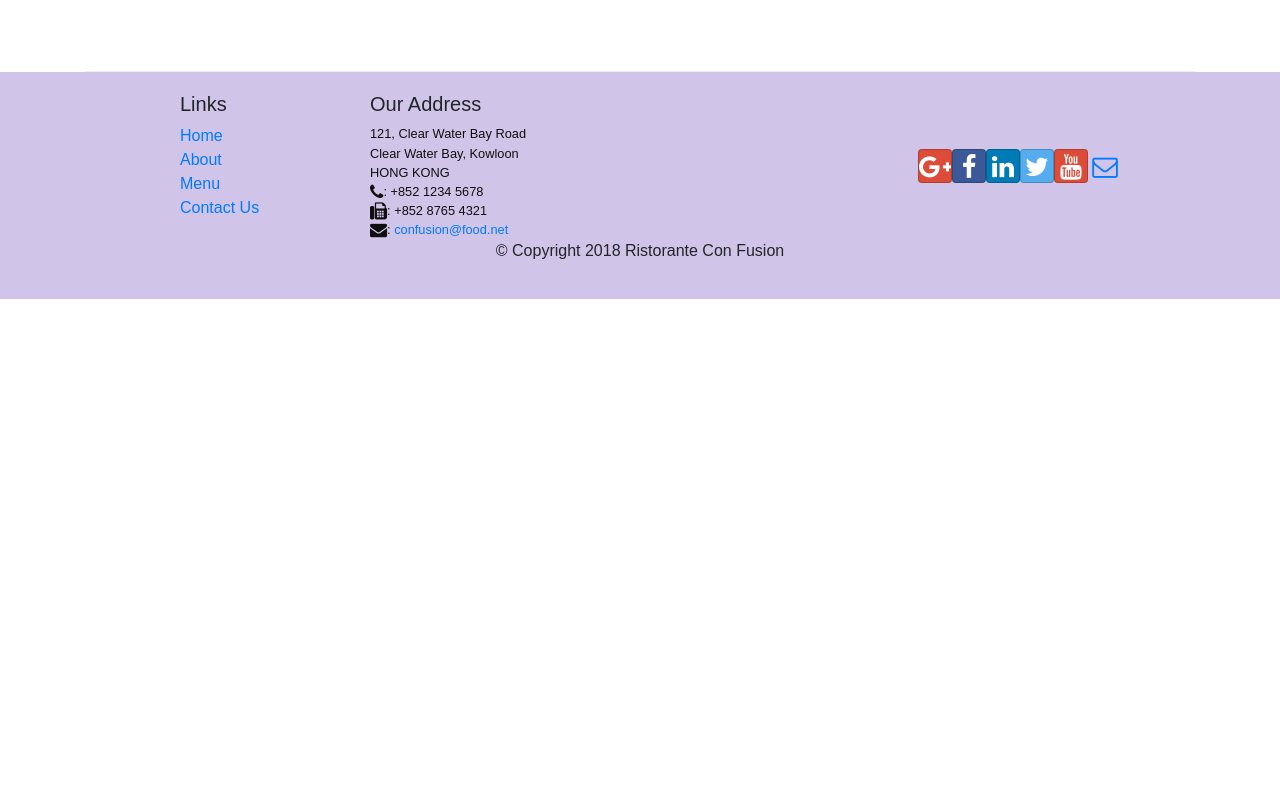
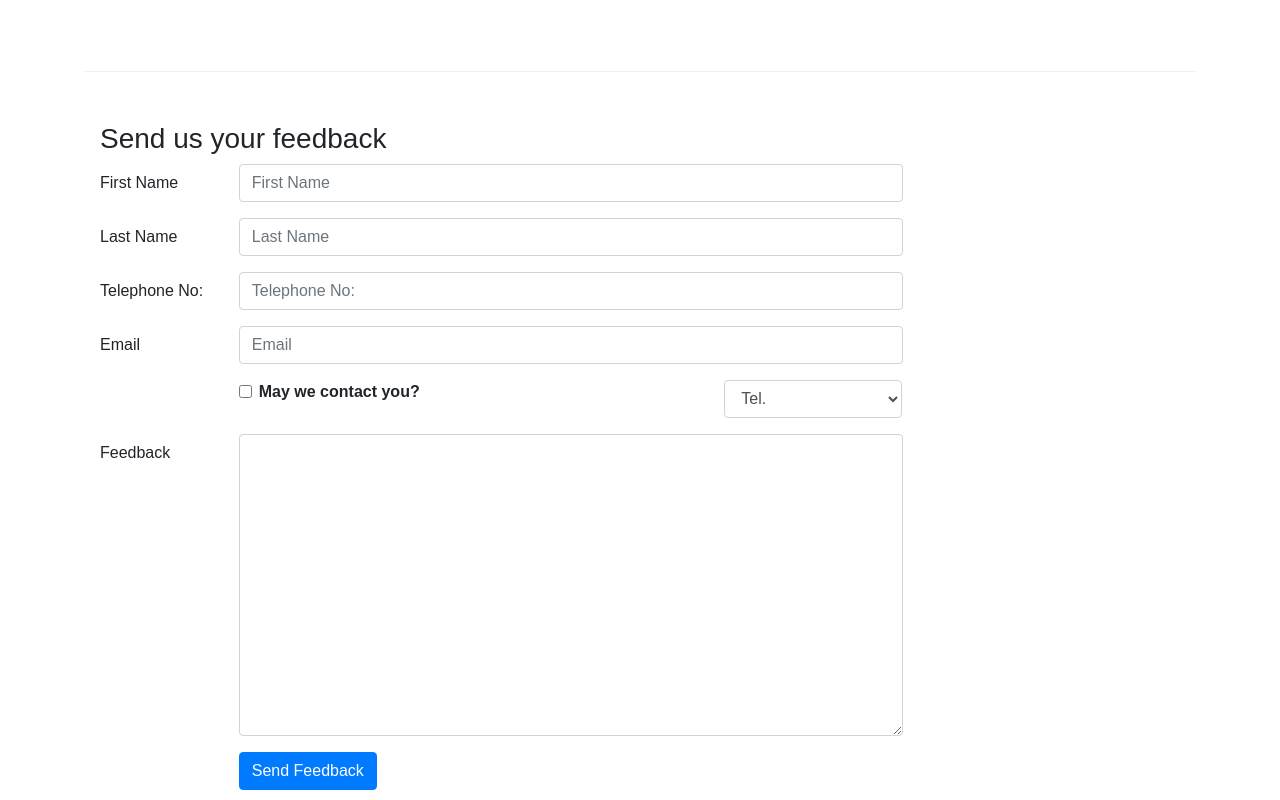
Before and after one commit to joypoddar/react-course, a React (Create React App) app in the folder confusion/: page /contactus in a window 1280 px wide. Shown: the part 800-1600 px from the top of the page. Before the commit the page ends 1099 px from the top, so only its background shows below. Built offline with nearby package versions, Linux system fonts and the light colour scheme.

Commit message:
Controlled Forms

```diff
--- a/confusion/src/components/ContactComponent.js
+++ b/confusion/src/components/ContactComponent.js
@@ -1,13 +1,57 @@
-import React from 'react';
-import { Breadcrumb, BreadcrumbItem } from 'reactstrap';
-import {Link} from 'react-router-dom';
+import React, { Component } from "react";
+import {
+  Breadcrumb,
+  BreadcrumbItem,
+  Button,
+  Form,
+  FormGroup,
+  Label,
+  Input,
+  Col,
+} from "reactstrap";
+import { Link } from "react-router-dom";
 
-function Contact(props) {
+class Contact extends Component {
+  constructor(props) {
+    super(props);
+
+    this.state = {
+      firstname: "",
+      lastname: "",
+      telnum: "",
+      email: "",
+      agree: false,
+      contactType: "Tel",
+      message: "",
+    };
+    this.handleSubmit = this.handleSubmit.bind(this);
+    this.handleInputChange = this.handleInputChange.bind(this);
+  }
+
+  handleInputChange(event) {
+    const target = event.target;
+    const value = target.type === "checkbox" ? target.checked : target.value;
+    const name = target.name;
+
+    this.setState({
+      [name]: value,
+    });
+  }
+
+  handleSubmit(event) {
+    console.log("Current State is: " + JSON.stringify(this.state));
+    alert("Current State is: " + JSON.stringify(this.state));
+    event.preventDefault();
+  }
+
+  render() {
     return (
       <div className="container">
         <div className="row">
           <Breadcrumb>
-                    <BreadcrumbItem><Link to='/home'>Home</Link></BreadcrumbItem>
+            <BreadcrumbItem>
+              <Link to="/home">Home</Link>
+            </BreadcrumbItem>
             <BreadcrumbItem active>Contact Us</BreadcrumbItem>
           </Breadcrumb>
           <div className="col-12">
@@ -22,12 +66,18 @@ function Contact(props) {
           <div className="col-12 col-sm-4 offset-sm-1">
             <h5>Our Address</h5>
             <address>
-                        121, Clear Water Bay Road<br />
-                        Clear Water Bay, Kowloon<br />
-                        HONG KONG<br />
-                        <i className="fa fa-phone"></i>: +852 1234 5678<br />
-                        <i className="fa fa-fax"></i>: +852 8765 4321<br />
-                        <i className="fa fa-envelope"></i>: <a href="mailto:confusion@food.net">confusion@food.net</a>
+              121, Clear Water Bay Road
+              <br />
+              Clear Water Bay, Kowloon
+              <br />
+              HONG KONG
+              <br />
+              <i className="fa fa-phone"></i>: +852 1234 5678
+              <br />
+              <i className="fa fa-fax"></i>: +852 8765 4321
+              <br />
+              <i className="fa fa-envelope"></i>:{" "}
+              <a href="mailto:confusion@food.net">confusion@food.net</a>
             </address>
           </div>
           <div className="col-12 col-sm-6 offset-sm-1">
@@ -35,14 +85,147 @@ function Contact(props) {
           </div>
           <div className="col-12 col-sm-11 offset-sm-1">
             <div className="btn-group" role="group">
-                        <a role="button" className="btn btn-primary" href="tel:+85212345678"><i className="fa fa-phone"></i> Call</a>
-                        <a role="button" className="btn btn-info"><i className="fa fa-skype"></i> Skype</a>
-                        <a role="button" className="btn btn-success" href="mailto:confusion@food.net"><i className="fa fa-envelope-o"></i> Email</a>
+              <a
+                role="button"
+                className="btn btn-primary"
+                href="tel:+85212345678"
+              >
+                <i className="fa fa-phone"></i> Call
+              </a>
+              <a role="button" className="btn btn-info">
+                <i className="fa fa-skype"></i> Skype
+              </a>
+              <a
+                role="button"
+                className="btn btn-success"
+                href="mailto:confusion@food.net"
+              >
+                <i className="fa fa-envelope-o"></i> Email
+              </a>
             </div>
+          </div>
+        </div>
+        <div className="row row-content">
+          <div className="col-12">
+            <h3>Send us your feedback</h3>
+          </div>
+          <div className="col-12 col-md-9">
+            <Form onSubmit={this.handleSubmit}>
+              <FormGroup row>
+                <Label htmlFor="firstname" md={2}>
+                  First Name
+                </Label>
+                <Col md={10}>
+                  <Input
+                    type="text"
+                    id="firstname"
+                    name="firstname"
+                    placeholder="First Name"
+                    value={this.state.firstname}
+                    onChange={this.handleInputChange}
+                  />
+                </Col>
+              </FormGroup>
+              <FormGroup row>
+                <Label htmlFor="lastname" md={2}>
+                  Last Name
+                </Label>
+                <Col md={10}>
+                  <Input
+                    type="text"
+                    id="lastname"
+                    name="lastname"
+                    placeholder="Last Name"
+                    value={this.state.lastname}
+                    onChange={this.handleInputChange}
+                  />
+                </Col>
+              </FormGroup>
+              <FormGroup row>
+                <Label htmlFor="telnum" md={2}>
+                  Telephone No:
+                </Label>
+                <Col md={10}>
+                  <Input
+                    type="tel"
+                    id="telnum"
+                    name="telnum"
+                    placeholder="Telephone No:"
+                    value={this.state.telnum}
+                    onChange={this.handleInputChange}
+                  />
+                </Col>
+              </FormGroup>
+              <FormGroup row>
+                <Label htmlFor="email" md={2}>
+                  Email
+                </Label>
+                <Col md={10}>
+                  <Input
+                    type="email"
+                    id="email"
+                    name="email"
+                    placeholder="Email"
+                    value={this.state.email}
+                    onChange={this.handleInputChange}
+                  />
+                </Col>
+              </FormGroup>
+              <FormGroup row>
+                <Col md={{ size: 6, offset: 2 }}>
+                  <FormGroup check>
+                    <Label check>
+                      <Input
+                        type="checkbox"
+                        name="agree"
+                        checked={this.state.agree}
+                        onChange={this.handleInputChange}
+                      />{" "}
+                      <strong>May we contact you?</strong>
+                    </Label>
+                  </FormGroup>
+                </Col>
+                <Col md={{ size: 3, offset: 1 }}>
+                  <Input
+                    type="select"
+                    name="contactType"
+                    value={this.state.contactType}
+                    onChange={this.handleInputChange}
+                  >
+                    <option value="">Tel.</option>
+                    <option value="">Email</option>
+                  </Input>
+                </Col>
+              </FormGroup>
+
+              <FormGroup row>
+                <Label htmlFor="message" md={2}>
+                  Feedback
+                </Label>
+                <Col md={10}>
+                  <Input
+                    type="textarea"
+                    id="message"
+                    name="message"
+                    rows="12"
+                    value={this.state.message}
+                    onChange={this.handleInputChange}
+                  />
+                </Col>
+              </FormGroup>
+              <FormGroup row>
+                <Col md={{ size: 10, offset: 2 }}>
+                  <Button type="submit" color="primary">
+                    Send Feedback
+                  </Button>
+                </Col>
+              </FormGroup>
+            </Form>
           </div>
         </div>
       </div>
     );
   }
+}
 
 export default Contact;
--- a/confusion/src/components/MainComponent.js
+++ b/confusion/src/components/MainComponent.js
@@ -1,45 +1,61 @@
 import React, { Component } from "react";
-import Home from './HomeComponent';
-import Menu from './MenuComponent';
-import Contact from './ContactComponent';
-import DishDetail from './DishdetailComponent';
-import Header from './HeaderComponent';
-import Footer from './FooterComponent';
-import About from './AboutComponent';
-import { DISHES } from '../shared/dishes';
-import { COMMENTS } from '../shared/comments'
-import { LEADERS } from '../shared/leaders';
-import { PROMOTIONS } from '../shared/promotions';
-import { Switch, Route, Redirect } from 'react-router-dom';
+// import { Navbar, NavbarBrand } from 'reactstrap';
+import Menu from "./MenuComponent";
+import DishDetail from "./DishdetailComponent";
+import { DISHES } from "../shared/dishes";
+import { COMMENTS } from "../shared/comments";
+import { PROMOTIONS } from "../shared/promotions";
+import { LEADERS } from "../shared/leaders";
+import Header from "./HeaderComponent";
+import Footer from "./FooterComponent";
+import Home from "./HomeComponent";
+import About from "./AboutComponent";
+import Contact from "./ContactComponent";
+import { Switch, Route, Redirect } from "react-router-dom";
 
 class Main extends Component {
-
   constructor(props) {
     super(props);
-
     this.state = {
       dishes: DISHES,
       comments: COMMENTS,
       promotions: PROMOTIONS,
-      leaders: LEADERS
+      leaders: LEADERS,
     };
   }
 
+  onDishSelect(dishId) {
+    this.setState({ selectedDish: dishId });
+  }
+
+  renderDish(dish) {
+    if (dish != null) return <DishDetail dish={dish} />;
+    else return <div></div>;
+  }
+
   render() {
+    const DishWithId = ({ match }) => {
+      return (
+        <DishDetail
+          dish={
+            this.state.dishes.filter(
+              (dish) => dish.id === parseInt(match.params.dishId, 10)
+            )[0]
+          }
+          comments={this.state.comments.filter(
+            (comment) => comment.dishId === parseInt(match.params.dishId, 10)
+          )}
+        />
+      );
+    };
 
-    const HommePage = () => {
+    const HomePage = () => {
       return (
-        <Home dish={this.state.dishes.filter((dish) => dish.featured)[0]}
+        <Home
+          dish={this.state.dishes.filter((dish) => dish.featured)[0]}
           promotion={this.state.promotions.filter((promo) => promo.featured)[0]}
           leader={this.state.leaders.filter((leader) => leader.featured)[0]}
         />
-      );
-    }
-
-    const DishWithId = ({ match }) => {
-      return (
-        <DishDetail dish={this.state.dishes.filter((dish) => dish.id === parseInt(match.params.dishId, 10))[0]}
-          comments={this.state.comments.filter((comment) => comment.dishId === parseInt(match.params.dishId, 10))} />
       );
     };
 
@@ -47,11 +63,19 @@ class Main extends Component {
       <div>
         <Header />
         <Switch>
-          <Route path="/home" component={HommePage} />
-          <Route exact path="/menu" component={() => <Menu dishes={this.state.dishes} />} />
+          <Route path="/home" component={HomePage} />
+          <Route
+            exact
+            path="/menu"
+            component={() => <Menu dishes={this.state.dishes} />}
+          />
+          <Route exact path="/contactus" component={Contact} />} />
           <Route path="/menu/:dishId" component={DishWithId} />
-          <Route exact path="/contactus" component={Contact} />
-          <Route path='/aboutus' component={() => <About leader= {this.state.leaders}/>} />
+          <Route
+            exact
+            path="/aboutus"
+            component={() => <About leaders={this.state.leaders} />}
+          />
           <Redirect to="/home" />
         </Switch>
         <Footer />
```
Also changed, not shown: confusion/src/components/AboutComponent.js (+75 -30 lines). Lines whose indentation alone changed are shown as unchanged.
